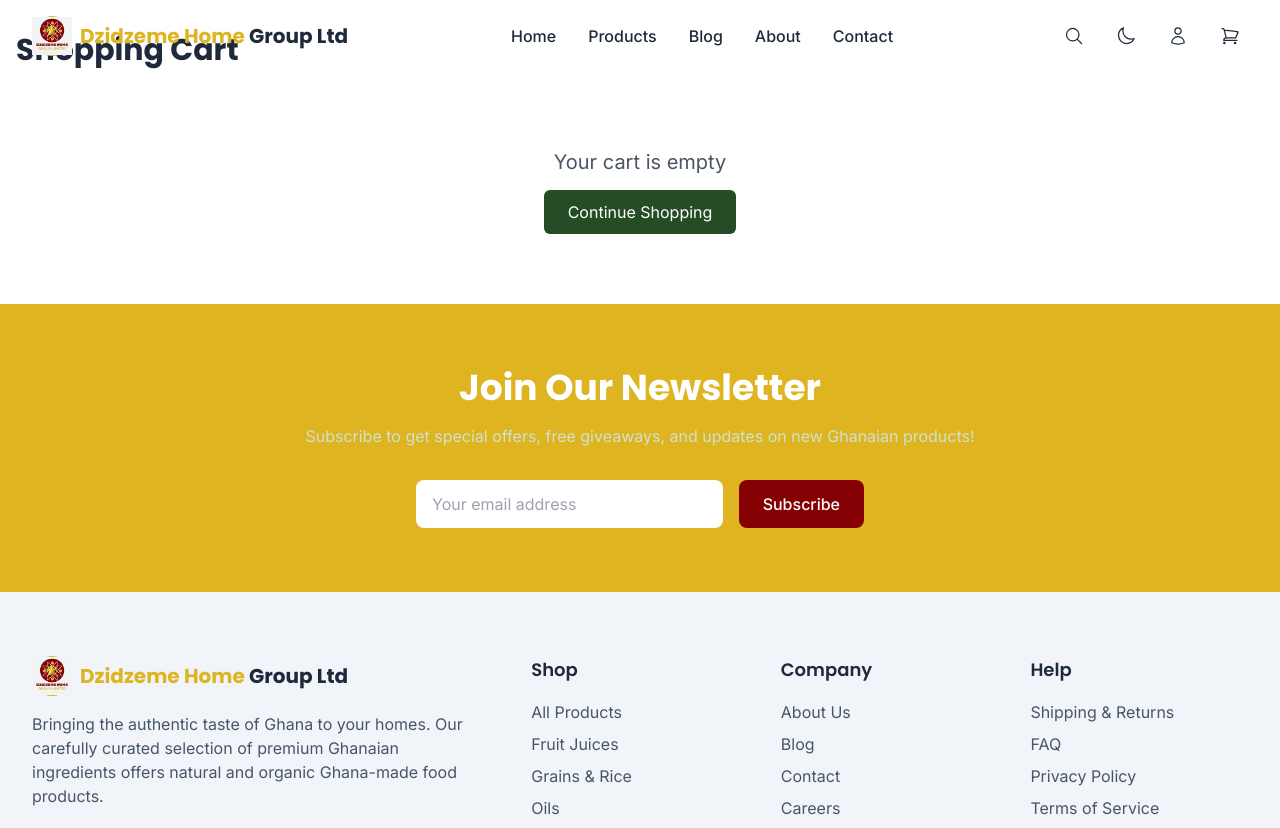
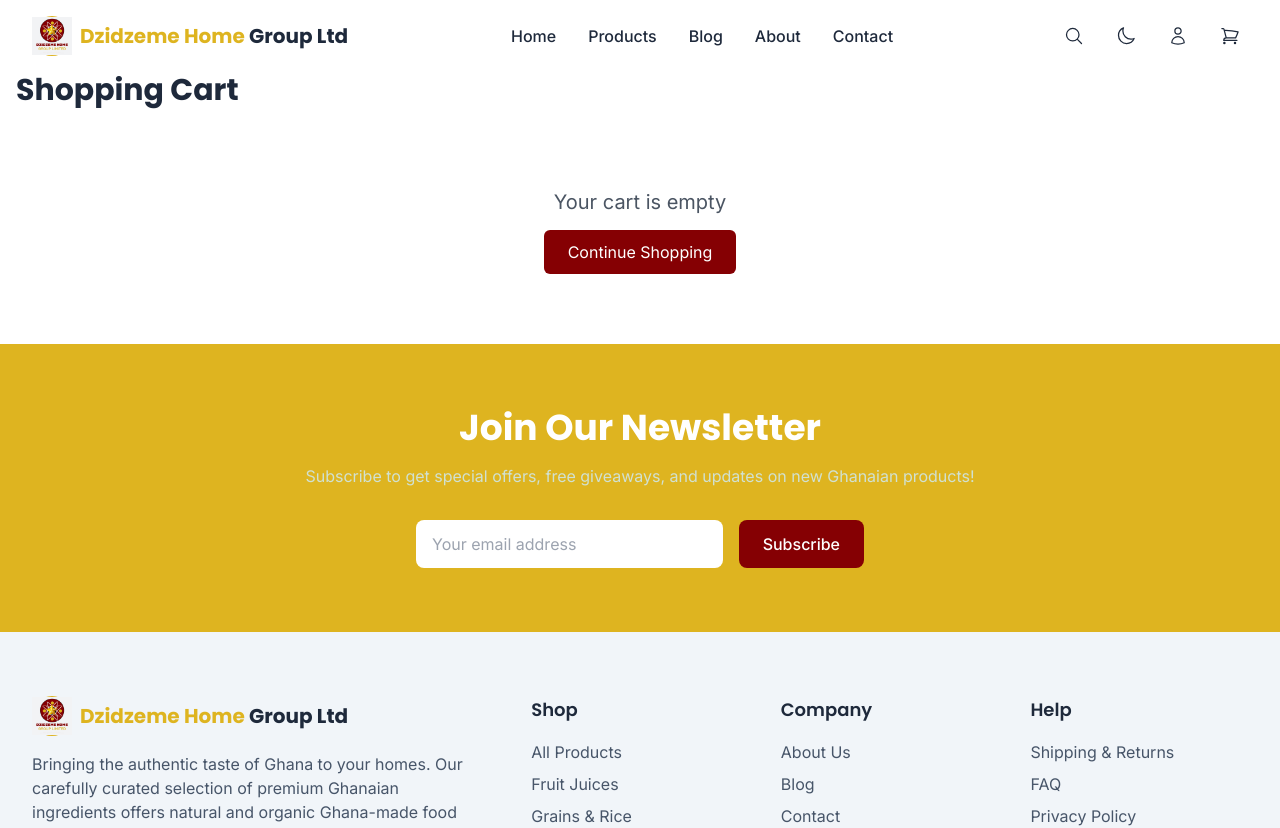
Before and after one commit to Mandy-tee/dzidzemeltd, a React (Vite) app: page /cart in a window 1280 px wide. Shown: the top 828 px of the page. Built offline with nearby package versions, Linux system fonts and the light colour scheme.

Commit message:
Text aligned in the cart page

```diff
--- a/src/pages/CartPage.jsx
+++ b/src/pages/CartPage.jsx
@@ -21,13 +21,13 @@ const CartPage = () => {
 
   if (cart.length === 0) {
     return (
-      <div className="container mx-auto px-4 py-8">
+      <div className="container mx-auto px-4 py-8 mt-10">
         <h1 className="text-3xl font-bold mb-8">Shopping Cart</h1>
         <div className="text-center py-12">
           <p className="text-xl text-gray-600 dark:text-gray-400 mb-6">Your cart is empty</p>
           <Link
             to="/products"
-            className="bg-primary-600 text-white px-6 py-3 rounded-md hover:bg-primary-700 transition-colors"
+            className="bg-secondary-500 text-white px-6 py-3 rounded-md hover:bg-primary-500 transition-colors"
           >
             Continue Shopping
           </Link>
```
